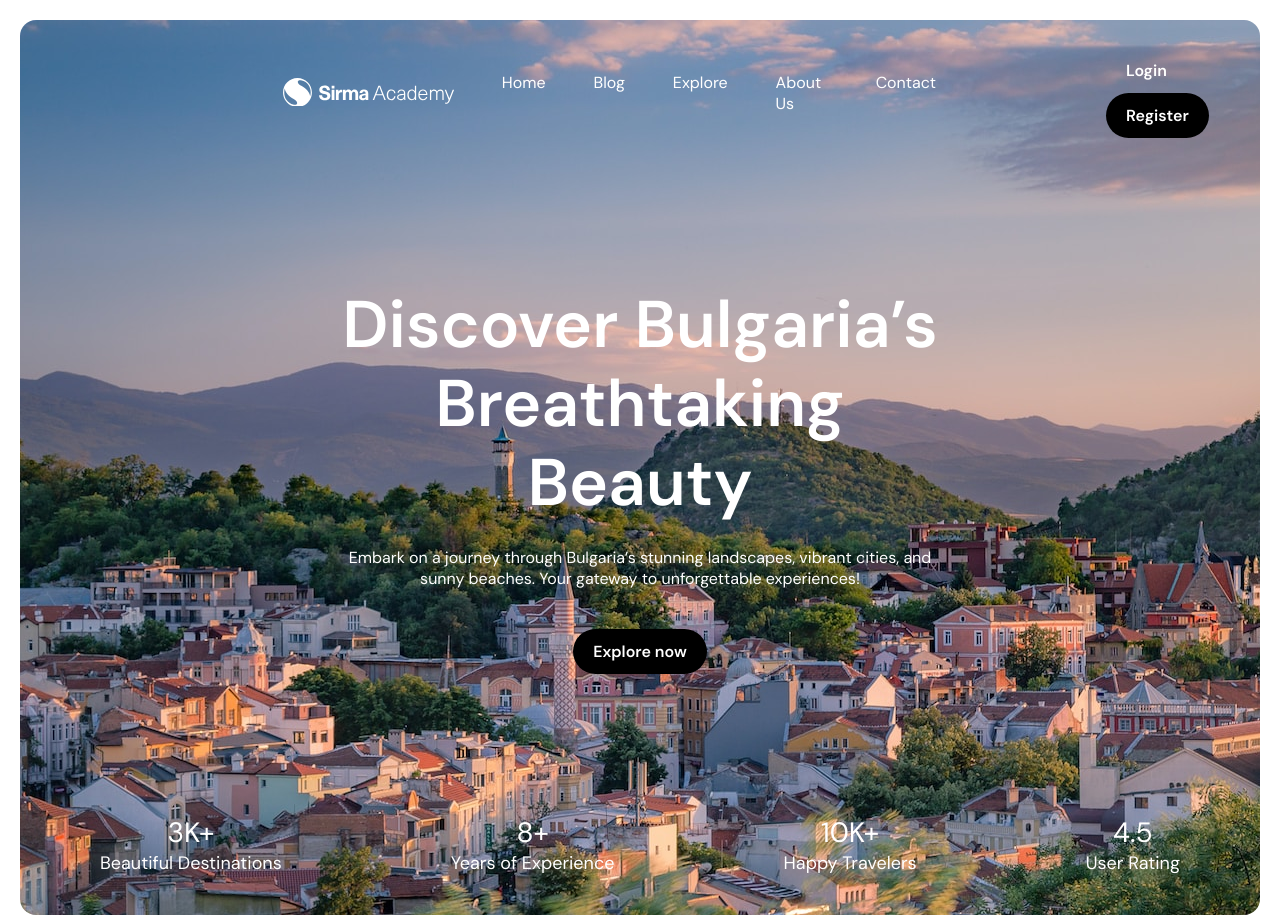
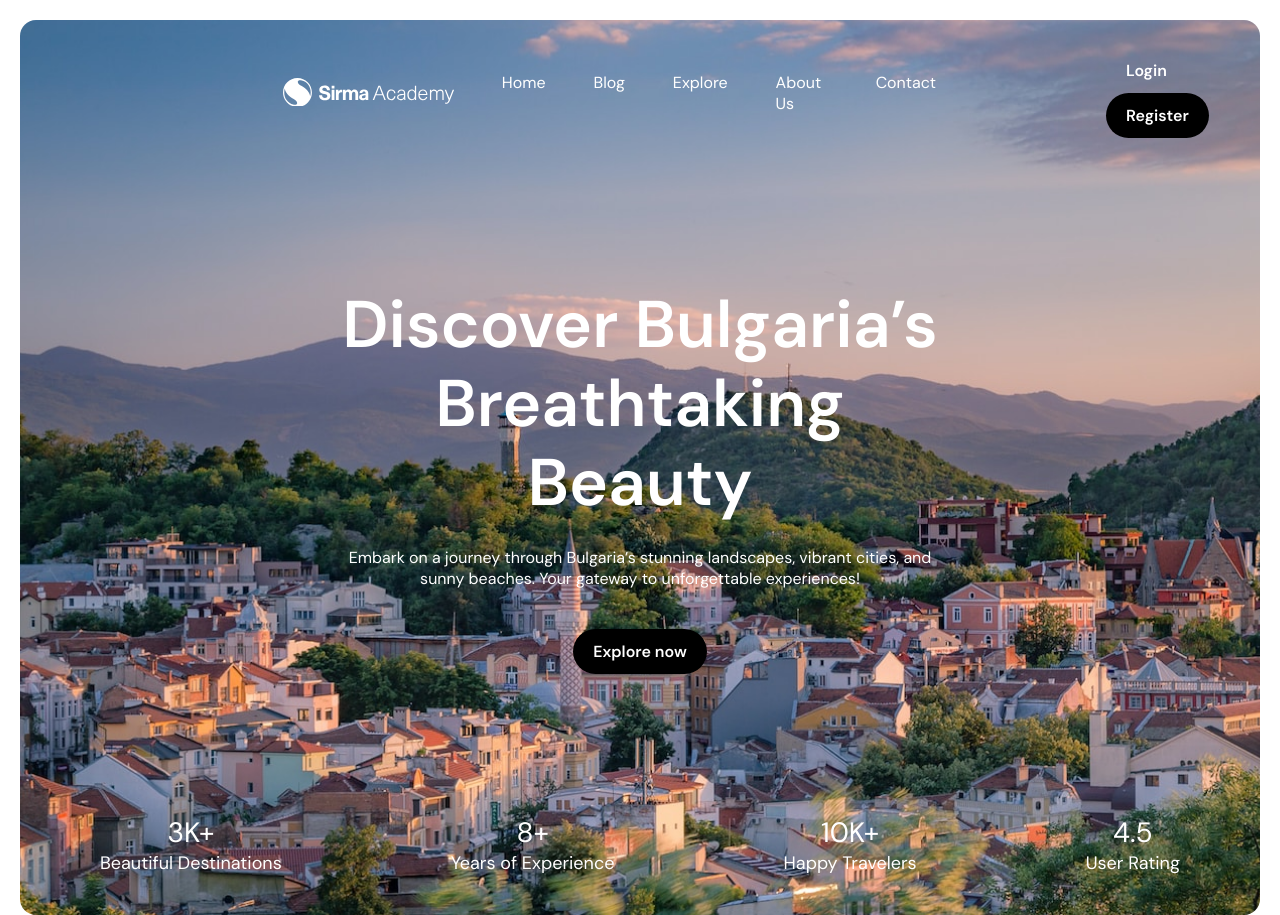
Before and after one commit to nikolai-dimitrov/Sirma-Html-Project-Exam, a plain HTML site: page src/index.html in a window 1280 px wide. Shown: the top 915 px of the page. Drawn offline with Linux system fonts and the light colour scheme.

Commit message:
fix: header background position

```diff
--- a/src/public/css/home.css
+++ b/src/public/css/home.css
@@ -3,7 +3,8 @@ header {
 	background-image: url("../img/places-to-visit-in-bulgaria.jpg");
 	border-radius: 16px;
 	padding: 20px 0 40px 0;
-	background-position: top;
+	background-position: 49% 11%;
+    background-size: 156% auto;
 }
 
 header nav {
```
